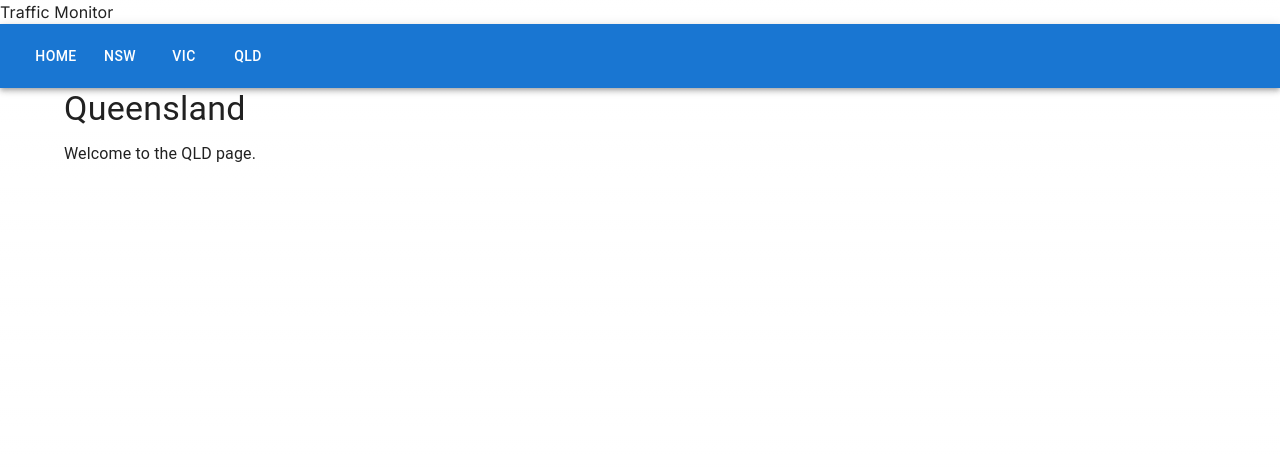
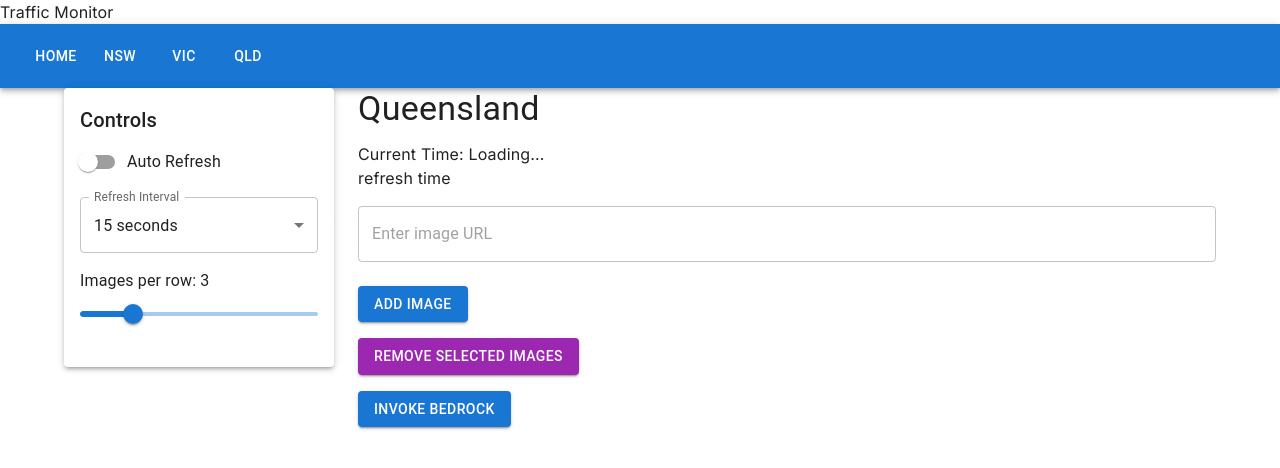
Before and after one commit to jc1518/traffic-monitor, a Next.js app: page /qld in a window 1280 px wide. Shown: the top 468 px of the page. Built offline with nearby package versions, Linux system fonts and the light colour scheme.

Commit message:
Refactor

```diff
--- /dev/null
+++ b/app/components/PageGenerator.tsx
@@ -0,0 +1,73 @@
+"use client";
+import React, { useState, useCallback } from "react";
+import ImageManager from "./ImageManager";
+import CurrentTime from "./CurrentTime";
+import Slider from "./Slider";
+import Toggle from "./Toggle";
+import Select from "./Select";
+import { Box, Container, Typography, Grid, Paper } from "@mui/material";
+
+interface PageGeneratorProps {
+  greetingMessage: string;
+}
+
+const PageGenerator: React.FC<PageGeneratorProps> = ({ greetingMessage }) => {
+  const [imagesPerRow, setImagesPerRow] = useState(3);
+  const [autoRefresh, setAutoRefresh] = useState(false);
+  const [refreshInterval, setRefreshInterval] = useState(15);
+
+  return (
+    <Container maxWidth="lg">
+      <Grid container spacing={3}>
+        <Grid item xs={3}>
+          <Paper elevation={3} style={{ padding: "16px" }}>
+            <Typography variant="h6" gutterBottom>
+              Controls
+            </Typography>
+            <Box mb={2}>
+              <Toggle
+                value={autoRefresh}
+                onChange={setAutoRefresh}
+                label="Auto Refresh"
+              />
+            </Box>
+            <Box mb={2}>
+              <Select
+                options={[
+                  { value: 15, label: "15 seconds" },
+                  { value: 60, label: "1 minute" },
+                  { value: 300, label: "5 minutes" },
+                ]}
+                value={refreshInterval}
+                onChange={setRefreshInterval}
+                label="Refresh Interval"
+              />
+            </Box>
+            <Box mb={2}>
+              <Slider
+                value={imagesPerRow}
+                onChange={(value) => setImagesPerRow(value)}
+                min={1}
+                max={10}
+                label="Images per row"
+              />
+            </Box>
+          </Paper>
+        </Grid>
+        <Grid item xs={9}>
+          <Typography variant="h4" component="h1" gutterBottom>
+            {greetingMessage}
+          </Typography>
+          <CurrentTime />
+          <ImageManager
+            imagesPerRow={imagesPerRow}
+            autoRefresh={autoRefresh}
+            refreshInterval={refreshInterval}
+          />
+        </Grid>
+      </Grid>
+    </Container>
+  );
+};
+
+export default PageGenerator;
--- a/app/nsw/page.tsx
+++ b/app/nsw/page.tsx
@@ -1,54 +1,6 @@
-"use client";
-import React, { useState, useCallback } from "react";
-import ImageManager from "../components/ImageManager";
-import CurrentTime from "../components/CurrentTime";
-import Slider from "../components/Slider";
-import Toggle from "../components/Toggle";
-import Select from "../components/Select";
-import { Box, Container, Typography } from "@mui/material";
+import { Typography, Container } from "@mui/material";
+import PageGenerator from "../components/PageGenerator";
 
-export default function NSWPage() {
-  const [imagesPerRow, setImagesPerRow] = useState(3);
-  const [autoRefresh, setAutoRefresh] = useState(false);
-  const [refreshInterval, setRefreshInterval] = useState(15);
-
-  return (
-    <Container maxWidth="lg">
-      <Typography variant="h4" component="h1" gutterBottom>
-        New South Wales
-      </Typography>
-      <CurrentTime />
-      <Box mb={2}>
-        <Toggle
-          value={autoRefresh}
-          onChange={setAutoRefresh}
-          label="Auto Refresh"
-        />
-      </Box>
-      <Box mb={2}>
-        <Select
-          options={[
-            { value: 15, label: "15 seconds" },
-            { value: 60, label: "1 minute" },
-            { value: 300, label: "5 minutes" },
-          ]}
-          value={refreshInterval}
-          onChange={setRefreshInterval}
-          label="Refresh Interval"
-        />
-      </Box>
-      <Slider
-        value={imagesPerRow}
-        onChange={(value) => setImagesPerRow(value)}
-        min={1}
-        max={10}
-        label="Images per row"
-      />
-      <ImageManager
-        imagesPerRow={imagesPerRow}
-        autoRefresh={autoRefresh}
-        refreshInterval={refreshInterval}
-      />
-    </Container>
-  );
+export default function QLDPage() {
+  return <PageGenerator greetingMessage="New South Wales" />;
 }
--- a/app/qld/page.tsx
+++ b/app/qld/page.tsx
@@ -1,12 +1,6 @@
-import { Typography, Container } from '@mui/material';
+import { Typography, Container } from "@mui/material";
+import PageGenerator from "../components/PageGenerator";
 
 export default function QLDPage() {
-  return (
-    <Container maxWidth="lg">
-      <Typography variant="h4" component="h1" gutterBottom>
-        Queensland
-      </Typography>
-      <Typography variant="body1">Welcome to the QLD page.</Typography>
-    </Container>
-  );
+  return <PageGenerator greetingMessage="Queensland" />;
 }
--- a/app/vic/page.tsx
+++ b/app/vic/page.tsx
@@ -1,12 +1,5 @@
-import { Typography, Container } from '@mui/material';
+import PageGenerator from "../components/PageGenerator";
 
-export default function VICPage() {
-  return (
-    <Container maxWidth="lg">
-      <Typography variant="h4" component="h1" gutterBottom>
-        Victoria
-      </Typography>
-      <Typography variant="body1">Welcome to the VIC page.</Typography>
-    </Container>
-  );
+export default function QLDPage() {
+  return <PageGenerator greetingMessage="Victoria" />;
 }
```
